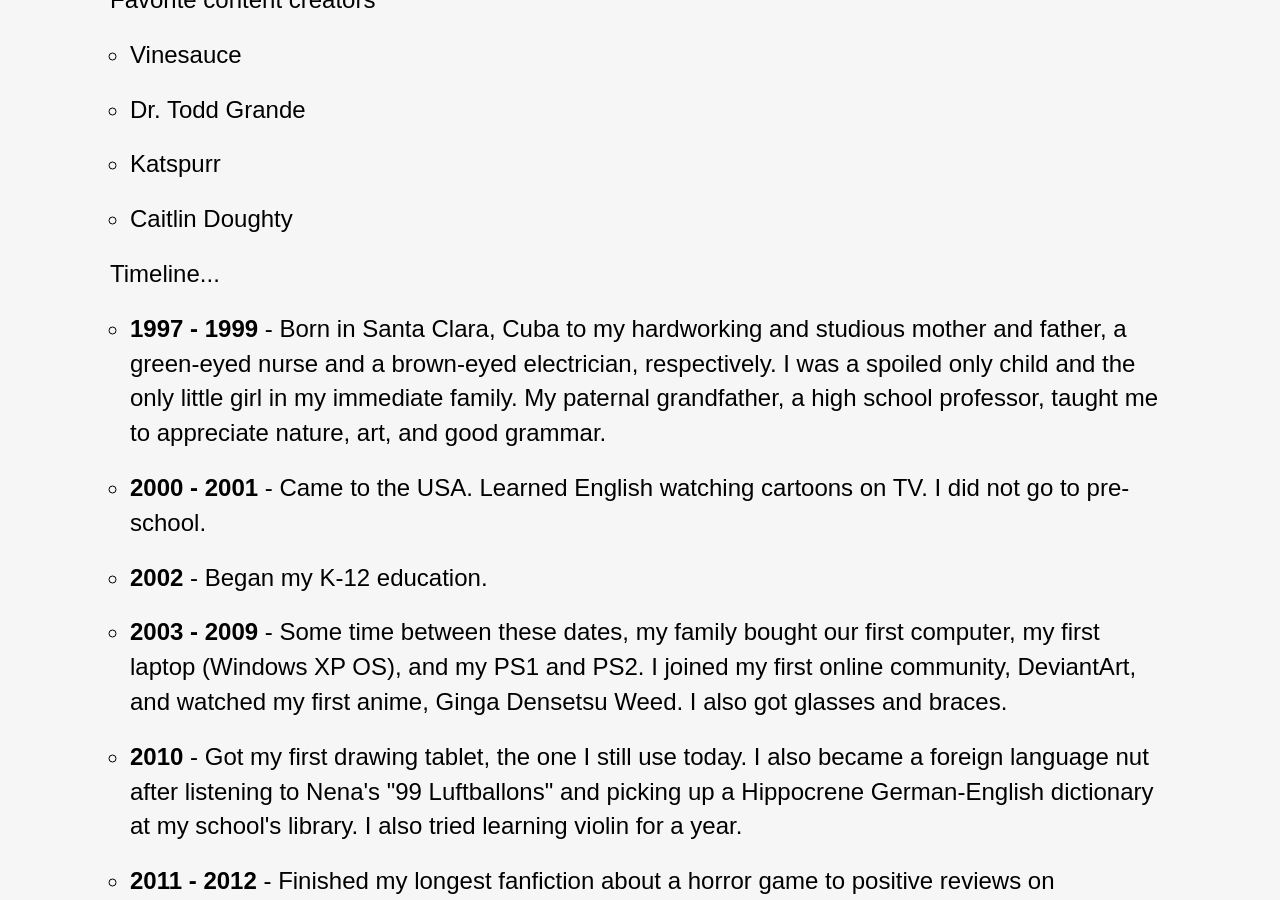
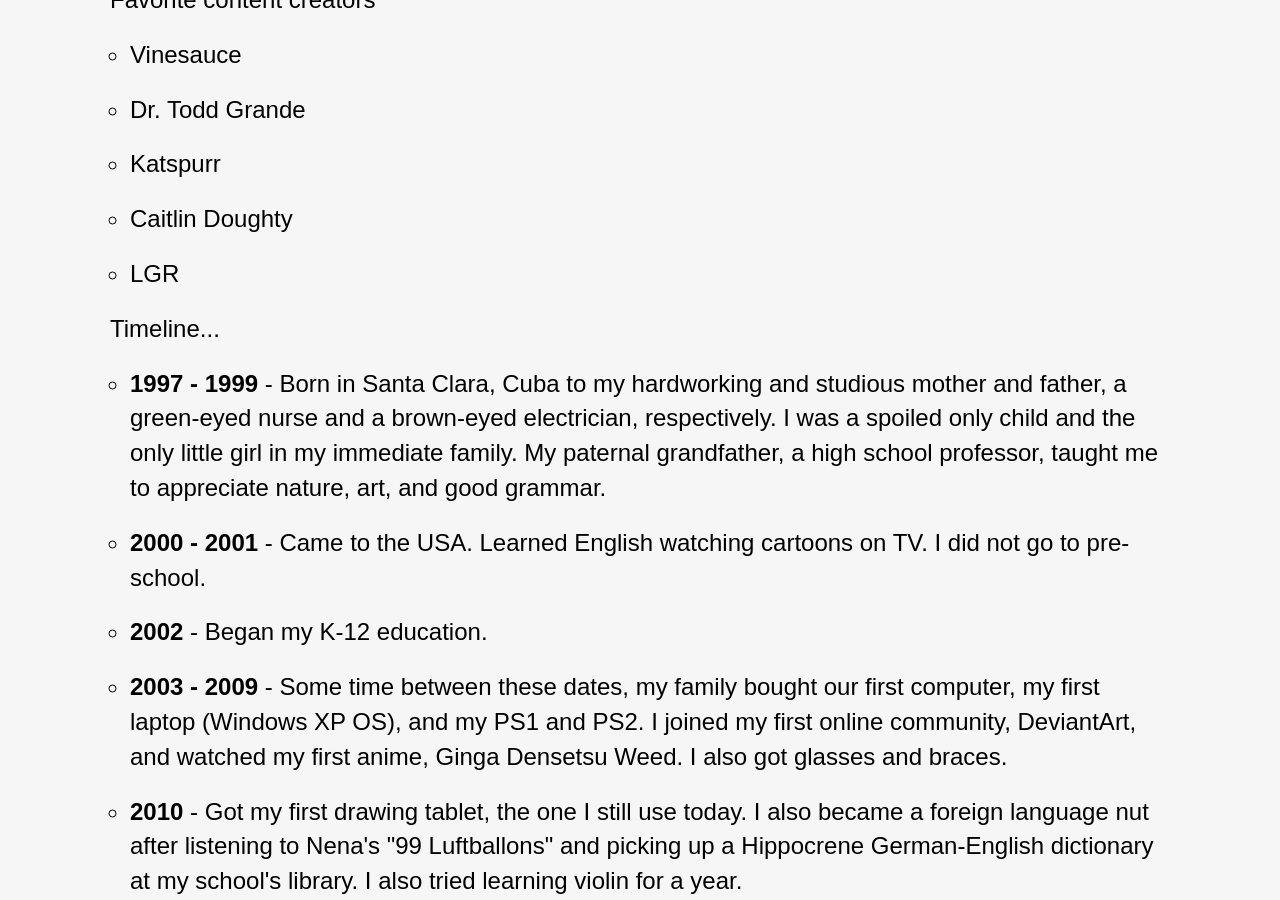
Before and after one commit to liz-lorena/2020, a Jekyll site: the page built from about/index.html, in a window 1280 px wide and 900 px high, scrolled down 1399 px. Built offline with Jekyll 4.4.1, drawn with Linux system fonts in a browser that asks for light colours.

Commit message:
Update index.html

```diff
--- a/about/index.html
+++ b/about/index.html
@@ -26,6 +26,7 @@
    <li>Dr. Todd Grande</li>
    <li>Katspurr</li>
    <li>Caitlin Doughty</li>
+   <li>LGR</li>
 </ul>
 <p>Timeline...</p>
 <ul>
```
